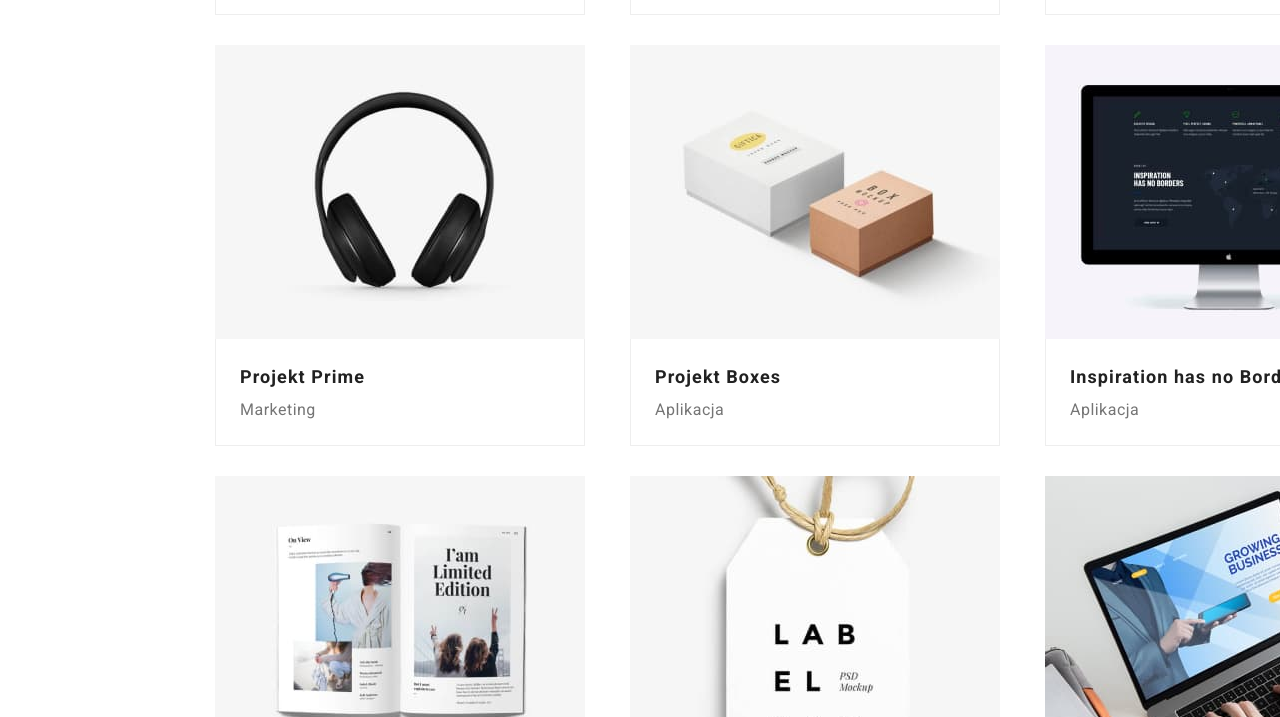
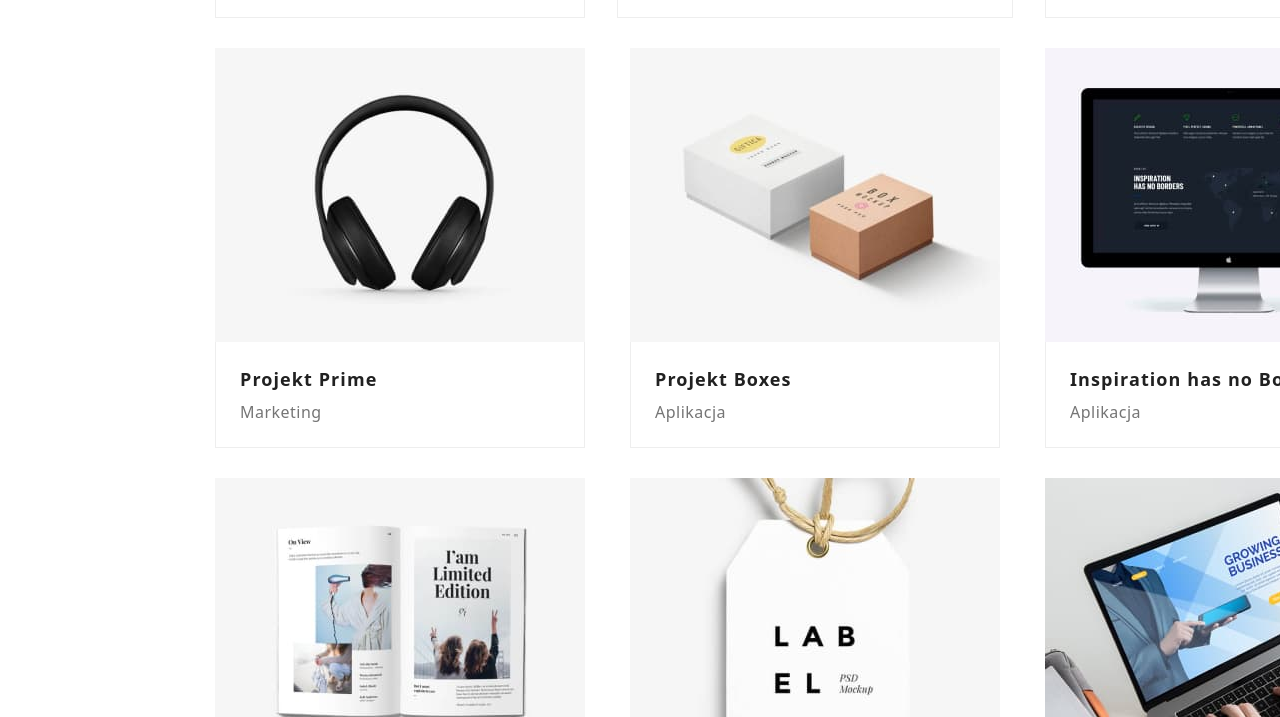
Before and after one commit to annamichalowska/goit-markup-hw-03, a plain HTML site: page portfolio.html in a window 1280 px wide. Shown: the part 650-1367 px from the top of the page. Drawn offline with Linux system fonts and the light colour scheme; files that its build step writes are made by us from their sources.

Commit message:
Update portfolio.html

```diff
--- a/portfolio.html
+++ b/portfolio.html
@@ -4,6 +4,7 @@
     <meta charset="UTF-8" />
     <title>Portfolio</title>
     <link href="css/style.css" rel="stylesheet" />
+    <link href="modern-normalize-main/modern-normalize.css" rel="stylesheet" />
     <link rel="preconnect" href="https://fonts.googleapis.com" />
     <link rel="preconnect" href="https://fonts.gstatic.com" crossorigin />
     <link
```
